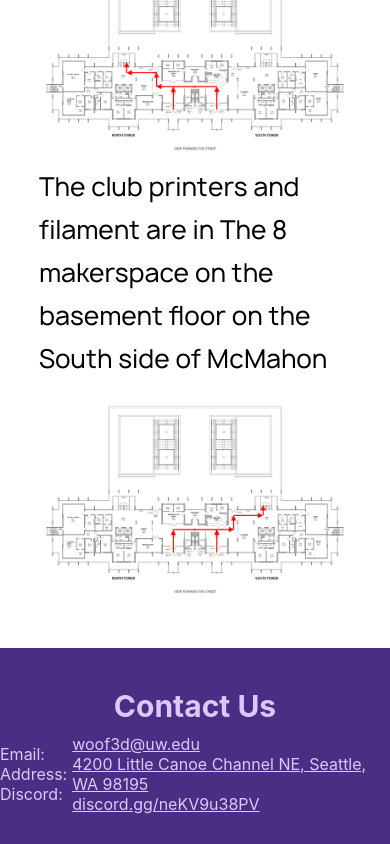
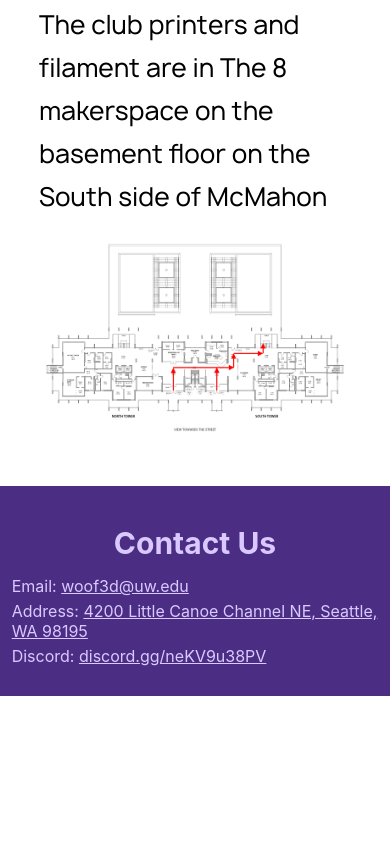
Before and after one commit to woof3dUW/WOOF3D-Website, a React (Create React App) app: page / in a window 390 px wide. Shown: the part 5240-6084 px from the top of the page. After the commit the page ends 5936 px from the top, so only its background shows below. Built offline with nearby package versions, Linux system fonts and the light colour scheme.

Commit message:
Improved sizing for the footer and banner background and fixed an officer bio typo

```diff
--- a/src/components/Footer.css
+++ b/src/components/Footer.css
@@ -12,13 +12,8 @@
     margin-left: auto;
 }
 
-.LeftText {
-    margin-left: auto;
-    margin-right: 20px;
-}
-
-.RightText {
-    margin-right: auto;
+.Contacts {
+    margin-top: 5px;
 }
 
 .Link {
@@ -28,7 +23,8 @@
 
 .TextContainer {
     display: flex;
-    align-items: center;
+    flex-direction: column;
+    align-items: flex-start;
     justify-content: space-between;
     margin-left: 40px;
     margin-right: auto;
@@ -41,8 +37,9 @@
         justify-content: center;
     }
 
-    .LeftText {
-        margin-right: 5px;
+    .Contacts {
+        margin-left: 3%;
+        margin-right: 3%;
     }
 
     .ContactUsText {
--- a/src/components/Footer.js
+++ b/src/components/Footer.js
@@ -5,7 +5,7 @@ export const Footer = () => {
         <footer className="Footer">
             <h4 className="ContactUsText">Contact Us</h4>
             <div className="TextContainer">
-                <div className="LeftText">
+                {/* <div className="LeftText">
                     <div>Email:</div>
                     <div>Address:</div>
                     <div>Discord:</div>
@@ -15,7 +15,12 @@ export const Footer = () => {
                     <div><a href="https://www.google.com/maps/place/McMahon+Hall+(MCM)/@47.6583482,-122.3045768,18.46z/data=!4m15!1m8!3m7!1s0x5490148dce60fa2d:0x76876ed01e536f5c!2s4200+Little+Canoe+Channel+NE,+Seattle,+WA+98105!3b1!8m2!3d47.6581145!4d-122.3041795!16s%2Fg%2F11csgyc_0d!3m5!1s0x5490148dcd92b9f7:0x15a4369ea02e2673!8m2!3d47.6582055!4d-122.3036302!16s%2Fg%2F1pp2vf72j?entry=ttu"
                         className="Link" target="_blank" rel="noreferrer noopener">4200 Little Canoe Channel NE, Seattle, WA 98195</a></div>
                     <div><a href="https://discord.gg/neKV9u38PV" className="Link" target="_blank" rel="noreferrer noopener">discord.gg/neKV9u38PV</a></div>
-                </div>
+                </div> */}
+
+                <div className="Contacts">Email:   <a href="mailto:woof3d@uw.edu" className="Link">woof3d@uw.edu</a></div>
+                <div className="Contacts">Address: <a href="https://www.google.com/maps/place/McMahon+Hall+(MCM)/@47.6583482,-122.3045768,18.46z/data=!4m15!1m8!3m7!1s0x5490148dce60fa2d:0x76876ed01e536f5c!2s4200+Little+Canoe+Channel+NE,+Seattle,+WA+98105!3b1!8m2!3d47.6581145!4d-122.3041795!16s%2Fg%2F11csgyc_0d!3m5!1s0x5490148dcd92b9f7:0x15a4369ea02e2673!8m2!3d47.6582055!4d-122.3036302!16s%2Fg%2F1pp2vf72j?entry=ttu"
+                        className="Link" target="_blank" rel="noreferrer noopener">4200 Little Canoe Channel NE, Seattle, WA 98195</a></div>
+                <div className="Contacts">Discord: <a href="https://discord.gg/neKV9u38PV" className="Link" target="_blank" rel="noreferrer noopener">discord.gg/neKV9u38PV</a></div>
             </div>
         </footer>
     )
--- a/src/pages/OfficersPage.js
+++ b/src/pages/OfficersPage.js
@@ -30,7 +30,7 @@ export const OfficersPage = () => {
         },
         {
             name: "Kyle Wong", role: "Treasurer / Social Media Manager", picture: kyle, bio: `Hello everyone I'm Kyle, treasurer of WOOF3D for this year.
-            I am a senior studying mechanical engineering. Last year I was apart of the Illumination team project designing and creating lighting solutions.
+            I am a senior studying mechanical engineering. Last year I was a part of the Illumination team project designing and creating lighting solutions.
             A few of my hobbies include skating, cars and going to the gym.`
         },
         {
--- a/src/pages/Page.css
+++ b/src/pages/Page.css
@@ -43,7 +43,7 @@
 
 .Banner {
     width: 100%;
-    height: 500px;
+    height: 40vh;
     background: url("images/banner.png");
     font-family: ManropeBold;
     display: flex;
```
